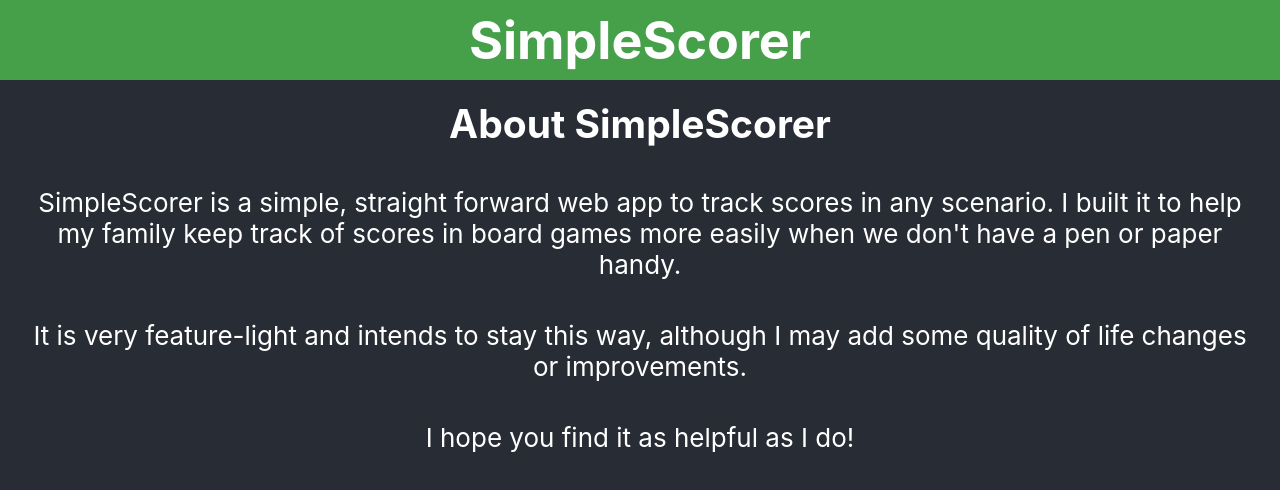
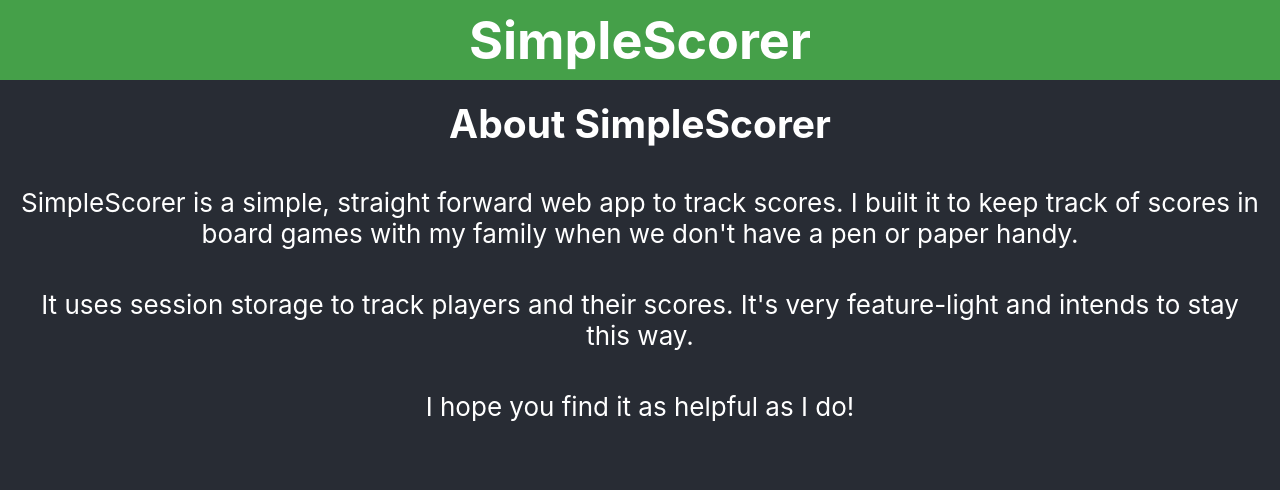
Before and after one commit to ChrisOsbornePowley/ScorePal, a React (Create React App) app: page /about in a window 1280 px wide. Shown: the top 490 px of the page. Built offline with nearby package versions, Linux system fonts and the light colour scheme.

Commit message:
change routes

```diff
--- a/src/App.tsx
+++ b/src/App.tsx
@@ -16,10 +16,10 @@ function App() {
         <Routes>
           <Route path="/" element={<WelcomePage />} />
           <Route path="/about" element={<AboutPage />} />
-          <Route path="/setupplayers" element={<SetupPlayers />} />
-          <Route path="/setupscoring" element={<SetupScoring />} />
-          <Route path="/playgame" element={<PlayGame />} />
-          <Route path="/gameresults" element={<GameResults />} />
+          <Route path="/players" element={<SetupPlayers />} />
+          <Route path="/scoring" element={<SetupScoring />} />
+          <Route path="/play" element={<PlayGame />} />
+          <Route path="/results" element={<GameResults />} />
         </Routes>
       </BrowserRouter>
     </div>
--- a/src/pages/AboutPage.tsx
+++ b/src/pages/AboutPage.tsx
@@ -5,13 +5,13 @@ export const AboutPage = () => {
     <div className="aboutContainer">
       <h2>About SimpleScorer</h2>
       <p>
-        SimpleScorer is a simple, straight forward web app to track scores in
-        any scenario. I built it to help my family keep track of scores in board
-        games more easily when we don't have a pen or paper handy.
+        SimpleScorer is a simple, straight forward web app to track scores. I
+        built it to keep track of scores in board games with my family when we
+        don't have a pen or paper handy.
       </p>
       <p>
-        It is very feature-light and intends to stay this way, although I may
-        add some quality of life changes or improvements.
+        It uses session storage to track players and their scores. It's very
+        feature-light and intends to stay this way.
       </p>
       <p>I hope you find it as helpful as I do!</p>
     </div>
--- a/src/pages/PlayGame.tsx
+++ b/src/pages/PlayGame.tsx
@@ -1,8 +1,11 @@
 import React from "react";
 import { usePlayerManager } from "../hooks/usePlayerManager";
 import { PlayerCard } from "../components/PlayerCard";
+import { Button } from "../components/Button";
+import { useNavigate } from "react-router-dom";
 
 export const PlayGame = () => {
+  const navigate = useNavigate();
   const { playerIds } = usePlayerManager();
 
   const scoreButtonsStr = sessionStorage.getItem("chosenScoreButtons");
@@ -14,6 +17,12 @@ export const PlayGame = () => {
       {playerIds.map((id) => (
         <PlayerCard key={id} id={id} scoreButtons={scoreButtons} />
       ))}
+      <Button
+        size="big"
+        colour="green"
+        text="Finish Game"
+        onClick={() => navigate("/results")}
+      />
     </div>
   );
 };
--- a/src/pages/SetupPlayers.tsx
+++ b/src/pages/SetupPlayers.tsx
@@ -41,7 +41,7 @@ export const SetupPlayers = () => {
         size="big"
         colour="green"
         text="Continue"
-        onClick={() => navigate("/setupscoring")}
+        onClick={() => navigate("/scoring")}
       />
     </div>
   );
--- a/src/pages/SetupScoring.tsx
+++ b/src/pages/SetupScoring.tsx
@@ -44,7 +44,7 @@ export const SetupScoring = () => {
         size="big"
         colour="green"
         text="Start Game"
-        onClick={() => navigate("/playgame")}
+        onClick={() => navigate("/play")}
       />
     </div>
   );
--- a/src/pages/WelcomePage.tsx
+++ b/src/pages/WelcomePage.tsx
@@ -13,19 +13,19 @@ export const WelcomePage = () => {
         size="medium"
         colour="green"
         text="Choose Players"
-        onClick={() => navigate("/setupplayers")}
+        onClick={() => navigate("/players")}
       />
       <Button
         size="medium"
         colour="green"
         text="Choose Score Buttons"
-        onClick={() => navigate("/setupscoring")}
+        onClick={() => navigate("/scoring")}
       />
       <Button
         size="big"
         colour="green"
         text="Play Game"
-        onClick={() => navigate("/playgame")}
+        onClick={() => navigate("/play")}
       />
       <Button
         size="medium"
```
